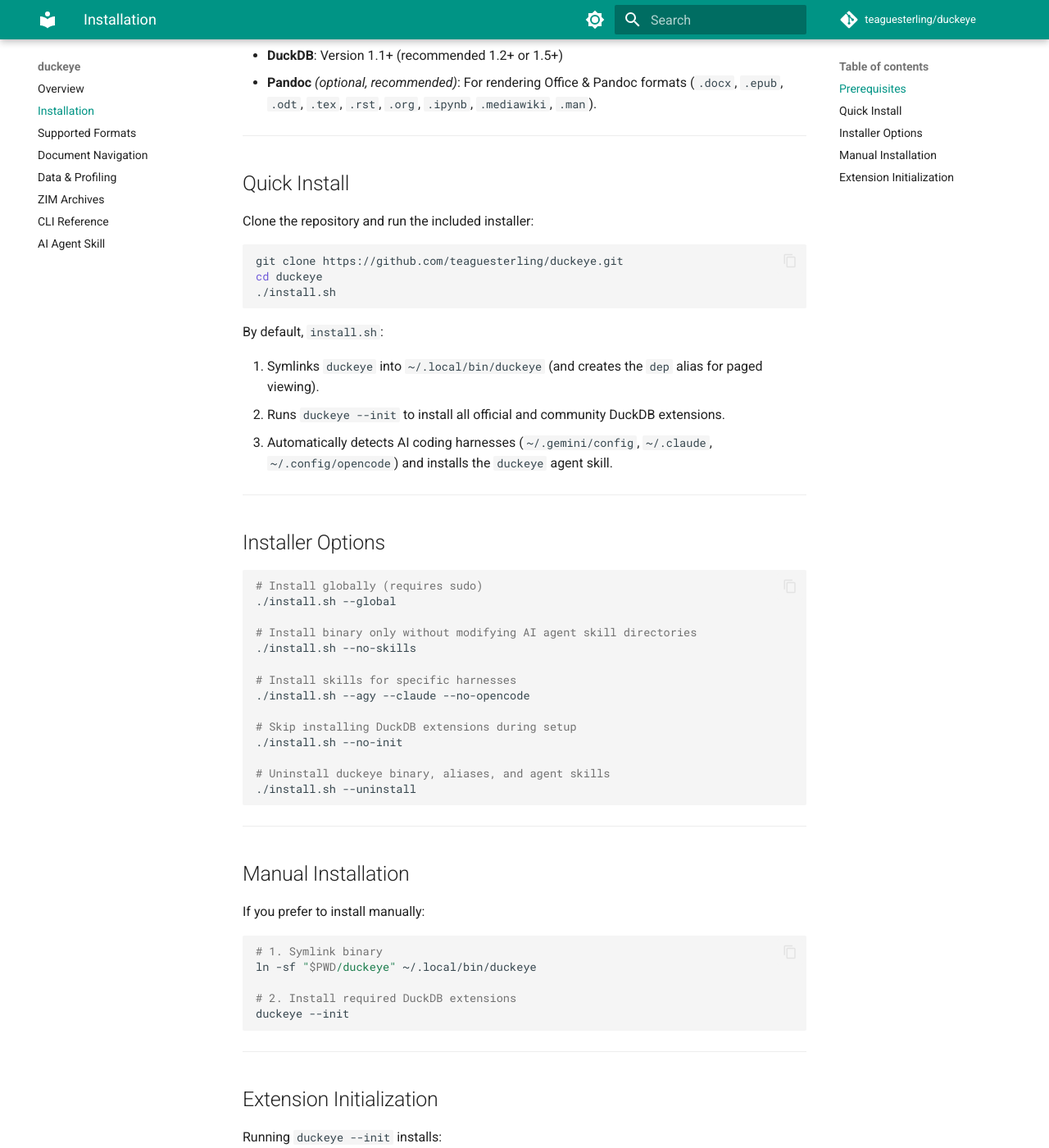
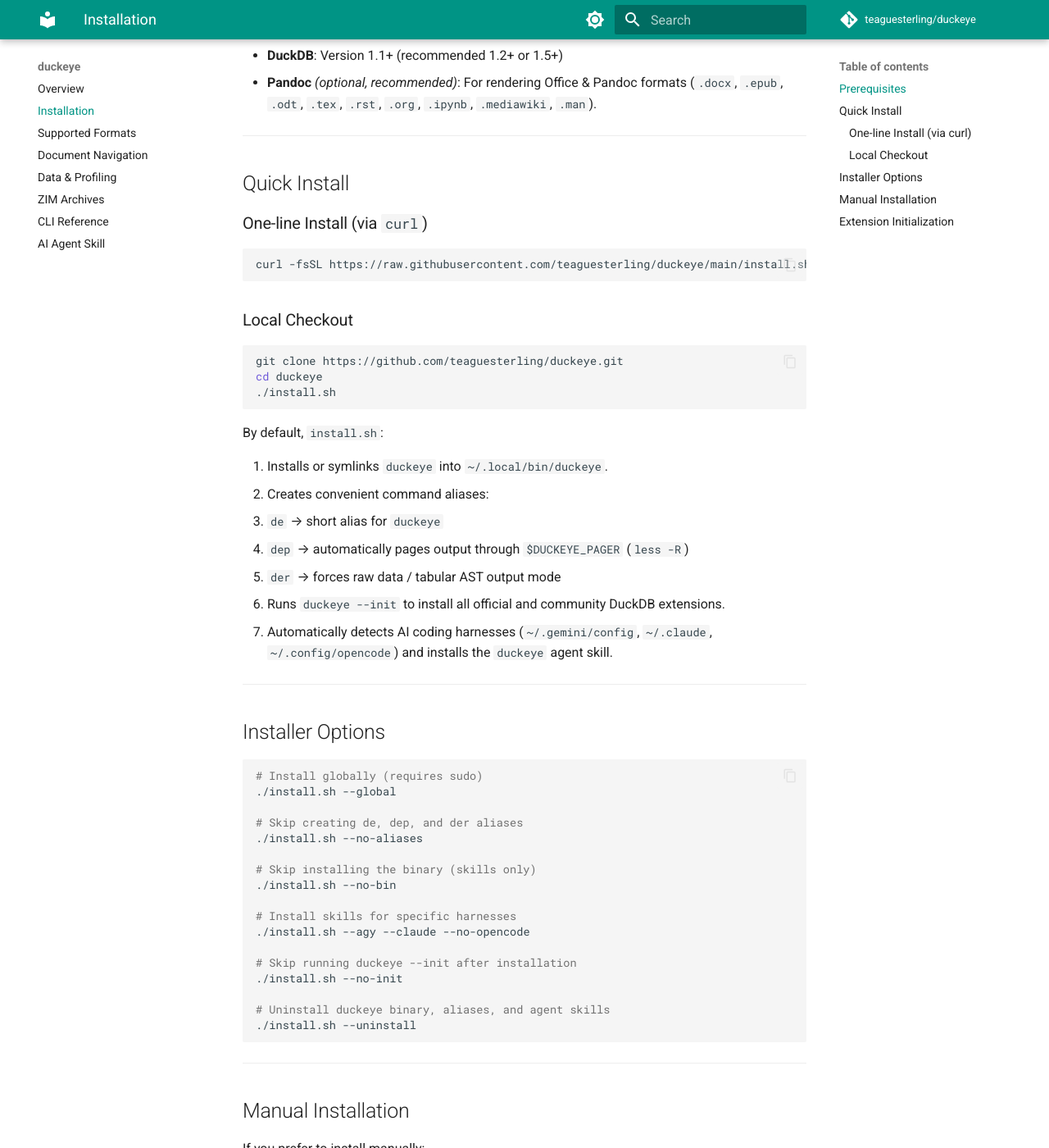
Before and after one commit to teaguesterling/duckeye, an MkDocs documentation site: the page built from docs/installation.md, in a window 1280 px wide and 1400 px high, scrolled down 267 px. Shown: the whole window at 82% size. Built offline with MkDocs 1.6.1 and Material for MkDocs 9.7.7, drawn with Linux system fonts in a browser that asks for light colours; comment, search, counter and statistics services are not loaded.

Commit message:
feat: add der alias, auto-raw for data files, pandoc json sniffing, and remote curl installer

````diff
--- a/docs/installation.md
+++ b/docs/installation.md
@@ -11,7 +11,13 @@
 
 ## Quick Install
 
-Clone the repository and run the included installer:
+### One-line Install (via `curl`)
+
+```bash
+curl -fsSL https://raw.githubusercontent.com/teaguesterling/duckeye/main/install.sh | bash
+```
+
+### Local Checkout
 
 ```bash
 git clone https://github.com/teaguesterling/duckeye.git
@@ -21,9 +27,13 @@ cd duckeye
 
 By default, `install.sh`:
 
-1. Symlinks `duckeye` into `~/.local/bin/duckeye` (and creates the `dep` alias for paged viewing).
-2. Runs `duckeye --init` to install all official and community DuckDB extensions.
-3. Automatically detects AI coding harnesses (`~/.gemini/config`, `~/.claude`, `~/.config/opencode`) and installs the `duckeye` agent skill.
+1. Installs or symlinks `duckeye` into `~/.local/bin/duckeye`.
+2. Creates convenient command aliases:
+   - `de` &rarr; short alias for `duckeye`
+   - `dep` &rarr; automatically pages output through `$DUCKEYE_PAGER` (`less -R`)
+   - `der` &rarr; forces raw data / tabular AST output mode
+3. Runs `duckeye --init` to install all official and community DuckDB extensions.
+4. Automatically detects AI coding harnesses (`~/.gemini/config`, `~/.claude`, `~/.config/opencode`) and installs the `duckeye` agent skill.
 
 ---
 
@@ -33,13 +43,16 @@ By default, `install.sh`:
 # Install globally (requires sudo)
 ./install.sh --global
 
-# Install binary only without modifying AI agent skill directories
-./install.sh --no-skills
+# Skip creating de, dep, and der aliases
+./install.sh --no-aliases
+
+# Skip installing the binary (skills only)
+./install.sh --no-bin
 
 # Install skills for specific harnesses
 ./install.sh --agy --claude --no-opencode
 
-# Skip installing DuckDB extensions during setup
+# Skip running duckeye --init after installation
 ./install.sh --no-init
 
 # Uninstall duckeye binary, aliases, and agent skills
````
Also changed, not shown: README.md (+31 -15 lines), docs/cli_reference.md (+11 -1 lines), docs/formats.md (+11 -6 lines), docs/index.md (+4 -2 lines), skills/duckeye/SKILL.md (+14 -9 lines), 3 other files.
